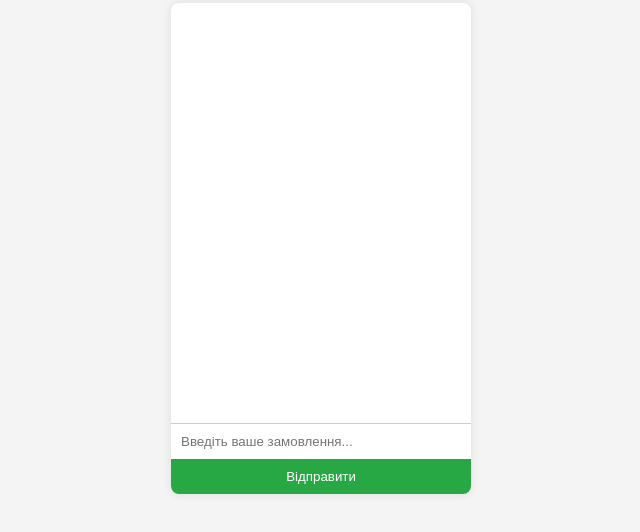
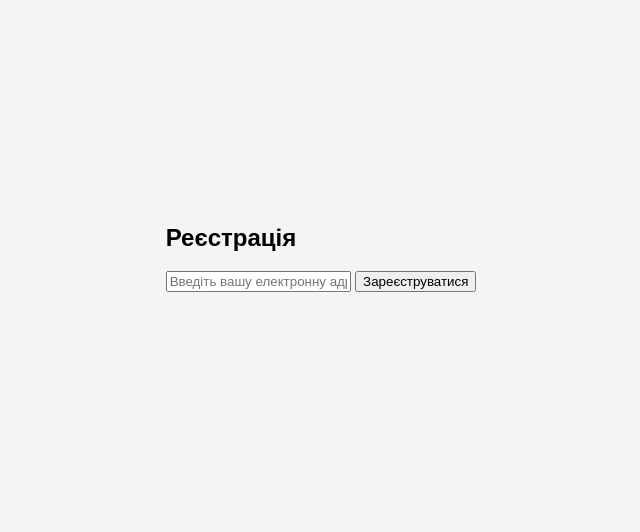
Before and after one commit to ANDRIYXAA/ANDRIYXAA.github.io, a plain HTML site: page index.html in a window 1280 px wide. Shown: the part 152-684 px from the top of the page, without its empty margins (319-959 px from the left). Drawn offline with Linux system fonts and the light colour scheme.

Commit message:
Update index.html

```diff
--- a/index.html
+++ b/index.html
@@ -7,7 +7,12 @@
     <link rel="stylesheet" href="styles.css">
 </head>
 <body>
-    <div id="chat-container">
+    <div id="registration-container">
+        <h2>Реєстрація</h2>
+        <input type="email" id="email-input" placeholder="Введіть вашу електронну адресу">
+        <button id="register-btn">Зареєструватися</button>
+    </div>
+    <div id="chat-container" style="display: none;">
         <div id="chat-box"></div>
         <input type="text" id="chat-input" placeholder="Введіть ваше замовлення...">
         <button id="send-btn">Відправити</button>
```
